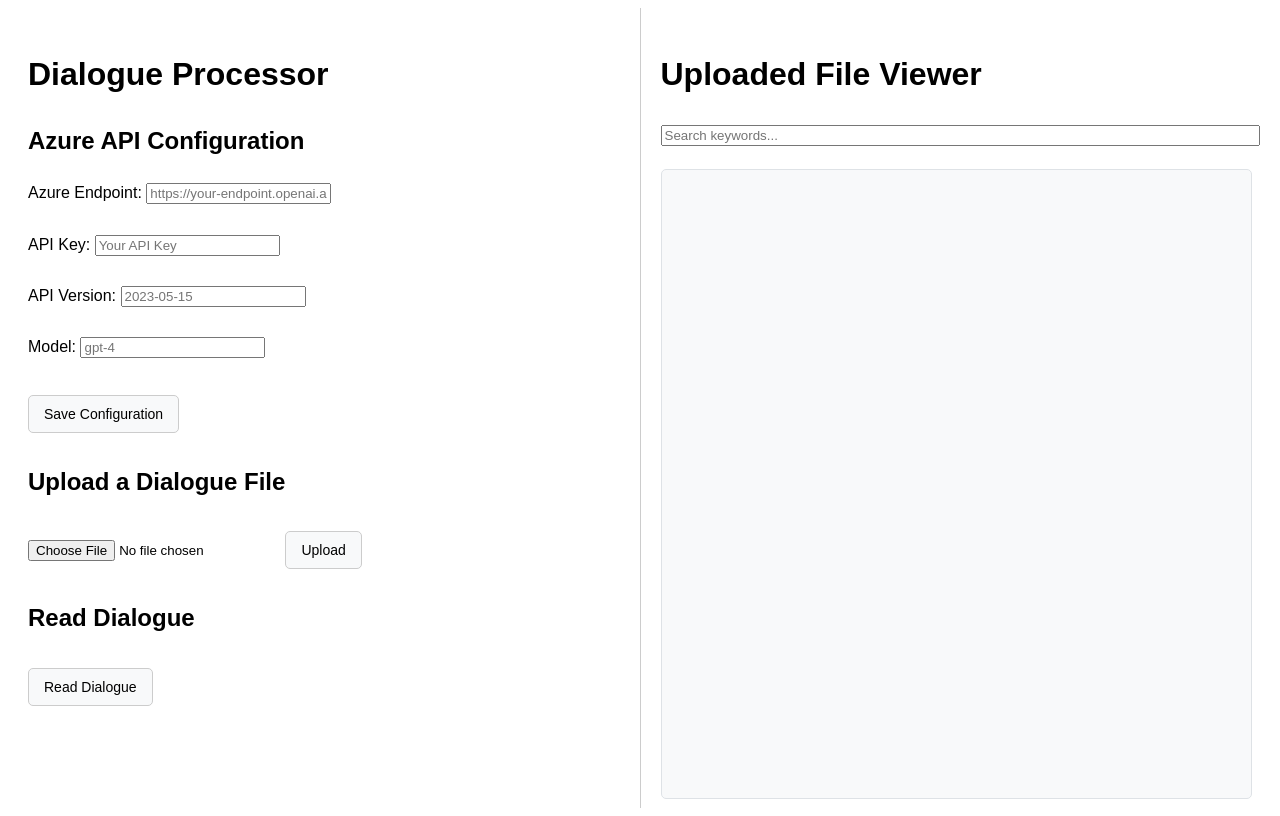
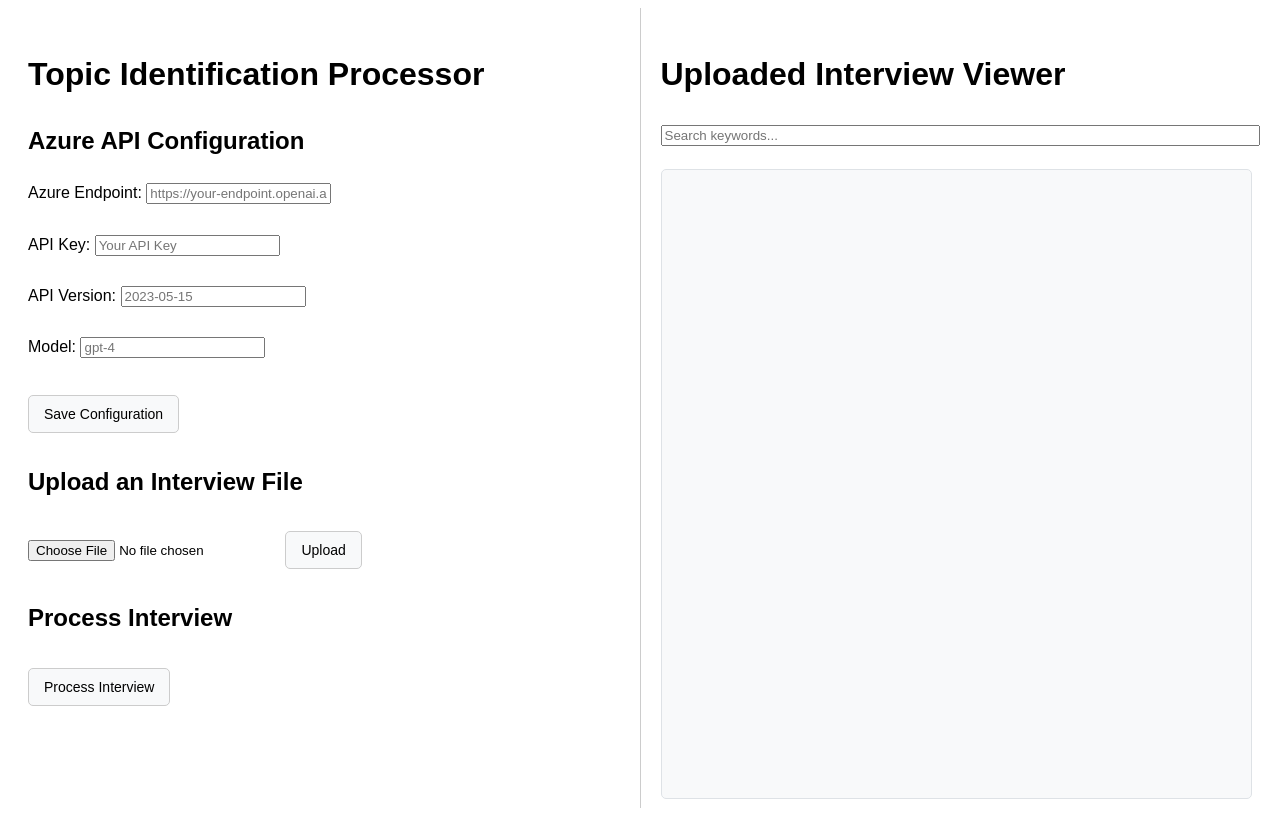
Before and after one commit to QidiXu96/Interactive-AI-for-Identifying-Topics, a Flask app: page / in a window 1280 px wide. Run offline with Flask 3, Linux system fonts and the light colour scheme.

Commit message:
Add files via upload

```diff
--- a/web_based_app/templates/index.html
+++ b/web_based_app/templates/index.html
@@ -48,7 +48,7 @@
     <div style="display: flex; height: 100vh;">
         <!-- Left Part: Existing Functions -->
         <div style="width: 50%; padding: 20px; overflow-y: auto;">
-            <h1>Dialogue Processor</h1>
+            <h1>Topic Identification Processor</h1>
             <!-- Azure API Configuration -->
             <h2>Azure API Configuration</h2>
             <form id="azure-config-form">
@@ -68,15 +68,15 @@
             </form>
 
             <!-- Upload Dialogue File -->
-            <h2>Upload a Dialogue File</h2>
+            <h2>Upload an Interview File</h2>
             <form id="upload-form" enctype="multipart/form-data">
                 <input type="file" name="dialogue" id="dialogue-file">
                 <button type="submit">Upload</button>
             </form>
 
             <!-- Process Dialogue -->
-            <h2>Read Dialogue</h2>
-            <button id="process-button">Read Dialogue</button>
+            <h2>Process Interview</h2>
+            <button id="process-button">Process Interview</button>
 
             <!-- Results Section -->
             <div id="results-section" class="hidden">
@@ -92,6 +92,12 @@
             <!-- Feedback Section -->
             <div id="feedback-section" class="hidden">
                 <h3>Provide Feedback</h3>
+
+                <p style="background-color: #fff3cd; color: #856404; padding: 10px; border-radius: 5px; border: 1px solid #ffeeba;">
+                    <strong>Notice:</strong> Please provide feedback on any topics you find unsatisfactory and suggest improvements.
+                    <br>For example: <i>"Topic XXX and its corresponding clues are unclear; consider refining it by focusing on XXX."</i>
+                </p>
+
                 <textarea id="feedback" placeholder="Enter your feedback here" rows="6"></textarea><br>
                 <button id="regenerate-button">Regenerate with Feedback</button>
             </div>
@@ -105,7 +111,7 @@
 
         <!-- Right Part: File Viewer with Search -->
         <div style="width: 50%; padding: 20px; border-left: 1px solid #ccc; overflow-y: auto;">
-            <h1>Uploaded File Viewer</h1>
+            <h1>Uploaded Interview Viewer</h1>
             <input type="text" id="search-bar" placeholder="Search keywords..." style="width: 100%; margin-bottom: 10px;">
             <pre id="file-content" style="white-space: pre-wrap; height: 80%; overflow-y: auto;"></pre>
         </div>
```
